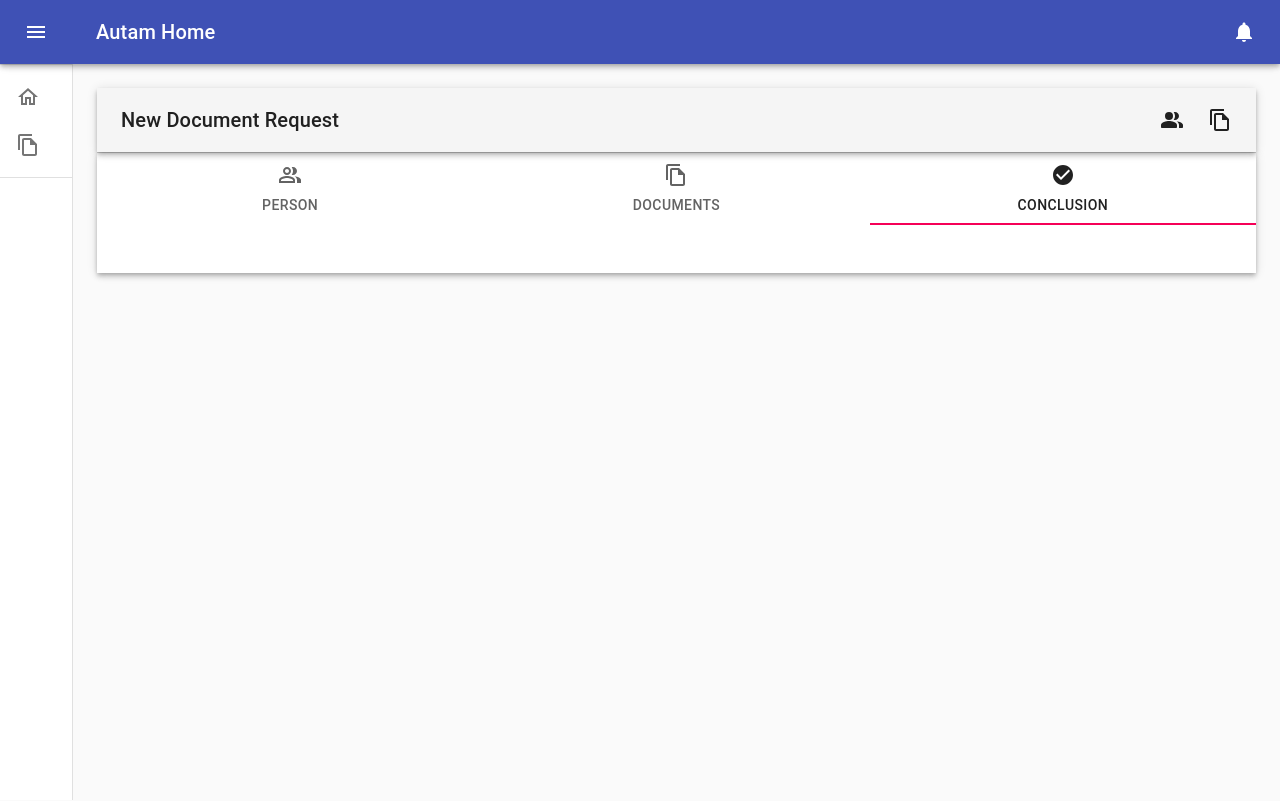
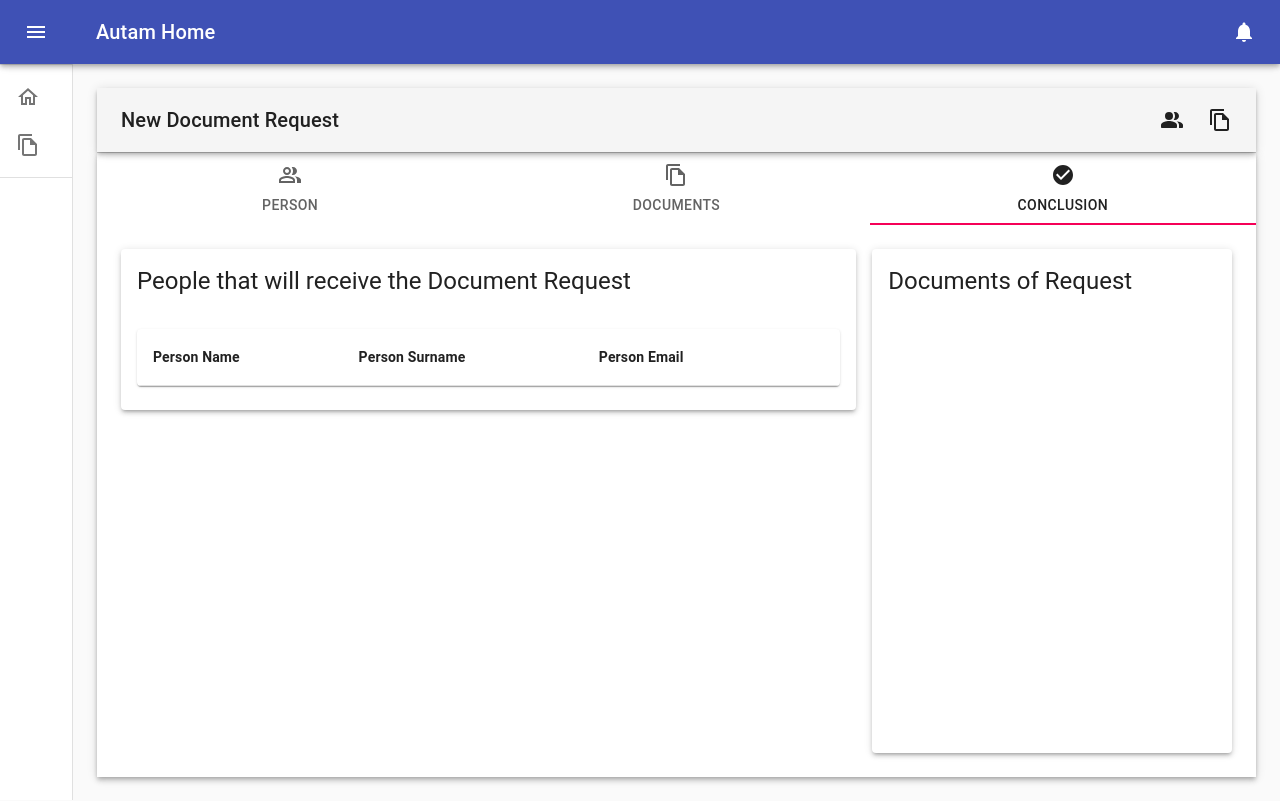
Before and after one commit to DelanoDuarte/autam, a React (Create React App) app in the folder view/: page /document-request in a window 1280 px wide. Both pictures are taken after a click on the tab "CONCLUSION". Built offline with nearby package versions, Linux system fonts and the light colour scheme.

Commit message:
create the page of the document request with all the documents and people of the request, page still in progress

```diff
--- /dev/null
+++ b/view/src/components/document_request/DocumentsAddedList.js
@@ -0,0 +1,54 @@
+import React from "react";
+import { connect } from "react-redux";
+import { makeStyles, ListItem, ListItemText, List, Avatar, ListItemAvatar, ListItemSecondaryAction, IconButton } from "@material-ui/core";
+import { FolderOpen, Delete } from "@material-ui/icons";
+
+const useStyles = makeStyles((theme) => ({
+    root: {
+        width: '100%',
+        height: 400,
+        overflow: 'auto',
+        backgroundColor: theme.palette.background.paper,
+    },
+}));
+
+const ListDocuments = ({ documents }) => {
+
+    const classes = useStyles()
+
+    return (
+        <div>
+            <List className={classes.root}>
+                {documents.map(d => (
+                    <ListItem button key={d.name}>
+                        <ListItemAvatar>
+                            <Avatar>
+                                <FolderOpen />
+                            </Avatar>
+                        </ListItemAvatar>
+                        <ListItemText primary={d.name} />
+                        <ListItemSecondaryAction>
+                            <IconButton edge="end" aria-label="delete">
+                                <Delete />
+                            </IconButton>
+                        </ListItemSecondaryAction>
+                    </ListItem>
+                ))}
+            </List>
+        </div>
+    )
+}
+
+const DocumentsAddedList = (props) => {
+    return (
+        <div>
+            <ListDocuments documents={props.documents.documents} />
+        </div >
+    )
+}
+
+const mapStateToProps = state => {
+    return state
+}
+
+export default connect(mapStateToProps)(DocumentsAddedList)
--- a/view/src/components/document_request/NewDocumentRequest.js
+++ b/view/src/components/document_request/NewDocumentRequest.js
@@ -3,6 +3,7 @@ import { Tabs, Tab, AppBar, Box, makeStyles } from "@material-ui/core";
 import { PeopleAltOutlined, FileCopyOutlined, CheckCircle } from "@material-ui/icons";
 import NewDocumentRequestPersonTab from "./NewDocumentRequestPersonTab";
 import NewDocumentRequestDocumentsTab from "./NewDocumentRequestDocumentsTab";
+import NewDocumentRequestConclusionTab from "./NewDocumentRequestConclusionTab";
 
 const useStyles = makeStyles((theme) => ({
     root: {
@@ -54,7 +55,7 @@ export const NewDocumentRequest = (props) => {
                 </TabPanel>
 
                 <TabPanel value={activeTab} index={2}>
-
+                    <NewDocumentRequestConclusionTab />
                 </TabPanel>
             </AppBar>
         </div>
--- /dev/null
+++ b/view/src/components/document_request/NewDocumentRequestConclusionTab.js
@@ -0,0 +1,38 @@
+import React from "react";
+import { connect } from "react-redux";
+import PeopleAddedToNewDocumentRequest from "./PeopleAddedToNewDocumentRequest";
+import { Grid, Card, CardHeader, CardContent } from "@material-ui/core";
+import DocumentsAddedList from "./DocumentsAddedList";
+
+const NewDocumentRequestConclusionTab = (props) => {
+    return (
+        <div>
+            <Grid container spacing={2}>
+                <Grid item xs={8}>
+                    <Card elevation={3}>
+                        <CardHeader title="People that will receive the Document Request">
+                        </CardHeader>
+                        <CardContent>
+                            <PeopleAddedToNewDocumentRequest />
+                        </CardContent>
+                    </Card>
+                </Grid>
+                <Grid item xs={4}>
+                    <Card elevation={3}>
+                        <CardHeader title="Documents of Request">
+                        </CardHeader>
+                        <CardContent>
+                            <DocumentsAddedList />
+                        </CardContent>
+                    </Card>
+                </Grid>
+            </Grid>
+        </div>
+    )
+}
+
+const mapStateToProps = (state) => {
+    return state
+}
+
+export default connect(mapStateToProps)(NewDocumentRequestConclusionTab);
--- /dev/null
+++ b/view/src/components/document_request/PeopleAddedToNewDocumentRequest.js
@@ -0,0 +1,64 @@
+import React from "react";
+import { connect } from "react-redux";
+import { TableContainer, Paper, Table, TableBody, TableRow, TableCell, TableHead, makeStyles } from "@material-ui/core";
+import { DoneAll } from "@material-ui/icons";
+
+const useStyles = makeStyles({
+    table: {
+        minWidth: 650,
+    },
+})
+
+const GridPeopleAdded = ({ people }) => {
+
+    const classes = useStyles()
+
+    return (
+        <div>
+            <TableContainer component={Paper}>
+                <Table className={classes.table} aria-label="simple table">
+                    <TableHead>
+                        <TableRow>
+                            <TableCell> <b>Person Name</b> </TableCell>
+                            <TableCell> <b>Person Surname</b> </TableCell>
+                            <TableCell> <b>Person Email</b> </TableCell>
+                            <TableCell>  </TableCell>
+                        </TableRow>
+                    </TableHead>
+                    <TableBody>
+                        {people.map((person) => (
+                            <TableRow key={person.name}>
+                                <TableCell component="th" scope="row">
+                                    {person.name}
+                                </TableCell>
+                                <TableCell component="th" scope="row">
+                                    {person.surname}
+                                </TableCell>
+                                <TableCell component="th" scope="row">
+                                    {person.email}
+                                </TableCell>
+                                <TableCell component="th" scope="row">
+                                    <DoneAll style={{ color: "green[500]" }} />
+                                </TableCell>
+                            </TableRow>
+                        ))}
+                    </TableBody>
+                </Table>
+            </TableContainer>
+        </div>
+    )
+}
+
+const PeopleAddedToNewDocumentRequest = (props) => {
+    return (
+        <div>
+            <GridPeopleAdded people={props.people.people} />
+        </div>
+    )
+}
+
+const mapStateToProps = (state) => {
+    return state
+}
+
+export default connect(mapStateToProps)(PeopleAddedToNewDocumentRequest)
```
